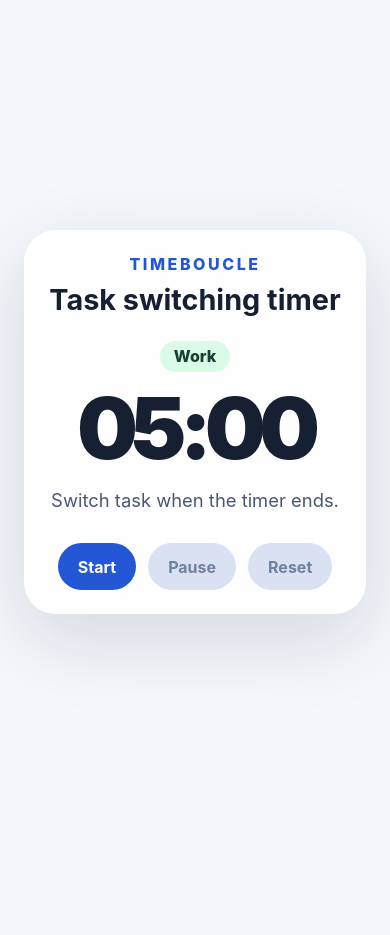
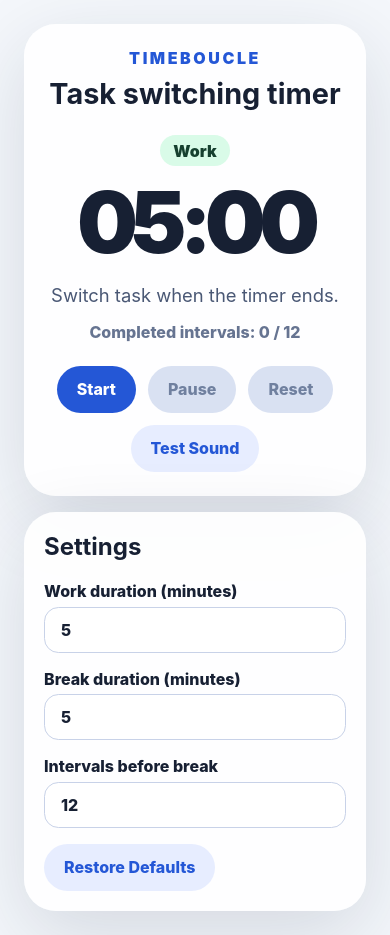
Before and after one commit to Elon-Task-Switcher/Elon-Task-Switcher, a React (Vite) app: page / in a window 390 px wide. Before the commit the page ends 844 px from the top, so only its background shows below. Built offline with nearby package versions, Linux system fonts and the light colour scheme.

Commit message:
feat: start work timer

```diff
--- a/_bmad-output/implementation-artifacts/sprint-status.yaml
+++ b/_bmad-output/implementation-artifacts/sprint-status.yaml
@@ -39,7 +39,7 @@ story_location: D:\Projets\Perso\timeboucle\_bmad-output\implementation-artifact
 development_status:
   epic-1: in-progress
   1-1-afficher-le-timer-par-defaut: done
-  1-2-demarrer-le-timer: backlog
+  1-2-demarrer-le-timer: done
   1-3-mettre-en-pause-et-reprendre: backlog
   1-4-reinitialiser-le-timer: backlog
   1-5-afficher-clairement-les-etats-et-la-prochaine-action: backlog
--- a/src/App.tsx
+++ b/src/App.tsx
@@ -1,40 +1,204 @@
-import { DEFAULT_WORK_MINUTES, formatTime, minutesToMs, type TimerStatus } from './timer';
+import { useEffect, useMemo, useRef, useState } from 'react';
+import { playReminderSound } from './sound';
+import {
+  DEFAULT_SETTINGS,
+  formatTime,
+  loadSettings,
+  minutesToMs,
+  saveSettings,
+  sanitizeSettings,
+  type TimerSettings,
+  type TimerStatus,
+} from './timer';
 
-function getStatusLabel(status: TimerStatus): string {
-  if (status === 'idle') return 'Work';
-  if (status === 'running') return 'Work running';
-  if (status === 'paused') return 'Paused';
-  if (status === 'ended') return 'Switch task';
-  if (status === 'break-due') return 'Break due';
-  if (status === 'break-complete') return 'Break complete';
-  return 'Work';
+function statusLabel(status: TimerStatus): string {
+  const labels: Record<TimerStatus, string> = {
+    idle: 'Work',
+    running: 'Work running',
+    paused: 'Paused',
+    ended: 'Switch task',
+    'break-due': 'Break due',
+    'break-running': 'Break',
+    'break-complete': 'Break complete',
+  };
+  return labels[status];
 }
 
-function getNextEvent(status: TimerStatus): string {
-  if (status === 'ended') return 'Switch task, then continue to the next loop.';
-  if (status === 'paused') return 'Resume when ready.';
-  if (status === 'break-due') return 'Start a break or skip it.';
-  if (status === 'break-complete') return 'Resume work loops.';
-  return 'Switch task when the timer ends.';
+function nextEvent(status: TimerStatus): string {
+  const labels: Record<TimerStatus, string> = {
+    idle: 'Switch task when the timer ends.',
+    running: 'Switch task when the timer ends.',
+    paused: 'Resume when ready.',
+    ended: 'Switch task, then continue to the next loop.',
+    'break-due': 'Start a break or skip it.',
+    'break-running': 'Return to work when the break ends.',
+    'break-complete': 'Resume work loops.',
+  };
+  return labels[status];
+}
+
+function durationForStatus(settings: TimerSettings, status: TimerStatus): number {
+  return minutesToMs(status === 'break-running' ? settings.breakMinutes : settings.workMinutes);
 }
 
 export function App() {
-  const status: TimerStatus = 'idle';
-  const remainingMs = minutesToMs(DEFAULT_WORK_MINUTES);
+  const [settings, setSettings] = useState<TimerSettings>(() => loadSettings());
+  const [status, setStatus] = useState<TimerStatus>('idle');
+  const [remainingMs, setRemainingMs] = useState(() => minutesToMs(settings.workMinutes));
+  const [completedIntervals, setCompletedIntervals] = useState(0);
+  const [audioMessage, setAudioMessage] = useState('');
+  const deadlineRef = useRef<number | null>(null);
+  const modeDurationMs = useMemo(() => durationForStatus(settings, status), [settings, status]);
+
+  useEffect(() => {
+    saveSettings(settings);
+  }, [settings]);
+
+  useEffect(() => {
+    if (status === 'idle') setRemainingMs(minutesToMs(settings.workMinutes));
+    if (status === 'break-running') setRemainingMs((current) => Math.min(current, minutesToMs(settings.breakMinutes)));
+  }, [settings, status]);
+
+  useEffect(() => {
+    if (status !== 'running' && status !== 'break-running') return;
+    if (!deadlineRef.current) deadlineRef.current = Date.now() + remainingMs;
+
+    const interval = window.setInterval(() => {
+      const nextRemaining = Math.max(0, (deadlineRef.current ?? Date.now()) - Date.now());
+      setRemainingMs(nextRemaining);
+      if (nextRemaining <= 0) {
+        window.clearInterval(interval);
+        deadlineRef.current = null;
+        void handleTimerComplete(status);
+      }
+    }, 250);
+
+    return () => window.clearInterval(interval);
+  }, [status]);
+
+  async function ring() {
+    const result = await playReminderSound();
+    setAudioMessage(result.ok ? '' : result.reason);
+  }
+
+  async function handleTimerComplete(currentStatus: TimerStatus) {
+    await ring();
+    if (currentStatus === 'break-running') {
+      setStatus('break-complete');
+      setRemainingMs(0);
+      return;
+    }
+
+    const nextCount = completedIntervals + 1;
+    setCompletedIntervals(nextCount);
+    setRemainingMs(0);
+    if (nextCount >= settings.intervalsBeforeBreak) {
+      setStatus('break-due');
+    } else {
+      setStatus('ended');
+    }
+  }
+
+  function startWork() {
+    deadlineRef.current = Date.now() + (remainingMs > 0 ? remainingMs : minutesToMs(settings.workMinutes));
+    setRemainingMs((current) => (current > 0 ? current : minutesToMs(settings.workMinutes)));
+    setStatus('running');
+  }
+
+  function pause() {
+    if (status !== 'running' && status !== 'break-running') return;
+    if (deadlineRef.current) setRemainingMs(Math.max(0, deadlineRef.current - Date.now()));
+    deadlineRef.current = null;
+    setStatus('paused');
+  }
+
+  function reset() {
+    deadlineRef.current = null;
+    setStatus('idle');
+    setRemainingMs(minutesToMs(settings.workMinutes));
+  }
+
+  function continueNextWork() {
+    deadlineRef.current = null;
+    setStatus('idle');
+    setRemainingMs(minutesToMs(settings.workMinutes));
+  }
+
+  function startBreak() {
+    const duration = minutesToMs(settings.breakMinutes);
+    setRemainingMs(duration);
+    deadlineRef.current = Date.now() + duration;
+    setStatus('break-running');
+  }
+
+  function finishBreakCycle() {
+    setCompletedIntervals(0);
+    continueNextWork();
+  }
+
+  function skipBreak() {
+    setCompletedIntervals(0);
+    continueNextWork();
+  }
+
+  function updateSetting(key: keyof TimerSettings, value: number) {
+    const next = sanitizeSettings({ ...settings, [key]: value });
+    setSettings(next);
+    if (status === 'idle') setRemainingMs(minutesToMs(next.workMinutes));
+  }
+
+  function restoreDefaults() {
+    setSettings(DEFAULT_SETTINGS);
+    deadlineRef.current = null;
+    setStatus('idle');
+    setRemainingMs(minutesToMs(DEFAULT_SETTINGS.workMinutes));
+    setCompletedIntervals(0);
+  }
+
+  const canStart = status === 'idle' || status === 'ended' || status === 'break-complete';
+  const canPause = status === 'running' || status === 'break-running';
+  const canReset = status !== 'idle' || remainingMs !== modeDurationMs;
 
   return (
     <main className="app-shell" data-status={status}>
       <section className="timer-card" aria-labelledby="app-title">
         <p className="eyebrow">TimeBoucle</p>
         <h1 id="app-title">Task switching timer</h1>
-        <p className="mode-label" aria-live="polite">{getStatusLabel(status)}</p>
+        <p className="mode-label" aria-live="polite">{statusLabel(status)}</p>
         <div className="countdown" aria-label="Time remaining">{formatTime(remainingMs)}</div>
-        <p className="next-event">{getNextEvent(status)}</p>
+        <p className="next-event">{nextEvent(status)}</p>
+        <p className="interval-count">Completed intervals: {completedIntervals} / {settings.intervalsBeforeBreak}</p>
+
+        {audioMessage ? <p role="alert" className="audio-message">{audioMessage}</p> : null}
+
         <div className="primary-actions" aria-label="Timer controls">
-          <button type="button">Start</button>
-          <button type="button" disabled>Pause</button>
-          <button type="button" disabled>Reset</button>
+          {canStart ? <button type="button" onClick={startWork}>Start</button> : null}
+          {status === 'paused' ? <button type="button" onClick={startWork}>Resume</button> : null}
+          <button type="button" onClick={pause} disabled={!canPause}>Pause</button>
+          <button type="button" onClick={reset} disabled={!canReset}>Reset</button>
+          {status === 'ended' ? <button type="button" onClick={continueNextWork}>Next loop</button> : null}
+          {status === 'break-due' ? <button type="button" onClick={startBreak}>Start break</button> : null}
+          {status === 'break-due' ? <button type="button" onClick={skipBreak}>Skip break</button> : null}
+          {status === 'break-complete' ? <button type="button" onClick={finishBreakCycle}>Resume work</button> : null}
+          <button type="button" className="secondary" onClick={() => void ring()}>Test Sound</button>
         </div>
+      </section>
+
+      <section className="settings-card" aria-labelledby="settings-title">
+        <h2 id="settings-title">Settings</h2>
+        <label>
+          Work duration (minutes)
+          <input type="number" min="1" max="180" value={settings.workMinutes} onChange={(event) => updateSetting('workMinutes', Number(event.target.value))} />
+        </label>
+        <label>
+          Break duration (minutes)
+          <input type="number" min="1" max="180" value={settings.breakMinutes} onChange={(event) => updateSetting('breakMinutes', Number(event.target.value))} />
+        </label>
+        <label>
+          Intervals before break
+          <input type="number" min="1" max="180" value={settings.intervalsBeforeBreak} onChange={(event) => updateSetting('intervalsBeforeBreak', Number(event.target.value))} />
+        </label>
+        <button type="button" className="secondary" onClick={restoreDefaults}>Restore Defaults</button>
       </section>
     </main>
   );
--- /dev/null
+++ b/src/sound.ts
@@ -0,0 +1,40 @@
+export type SoundResult = { ok: true } | { ok: false; reason: string };
+
+export async function playReminderSound(): Promise<SoundResult> {
+  try {
+    const AudioContextCtor = window.AudioContext ?? window.webkitAudioContext;
+    if (!AudioContextCtor) {
+      return { ok: false, reason: 'Audio is not supported in this browser.' };
+    }
+
+    const context = new AudioContextCtor();
+    if (context.state === 'suspended') {
+      await context.resume();
+    }
+
+    const oscillator = context.createOscillator();
+    const gain = context.createGain();
+    oscillator.type = 'sine';
+    oscillator.frequency.setValueAtTime(880, context.currentTime);
+    gain.gain.setValueAtTime(0.0001, context.currentTime);
+    gain.gain.exponentialRampToValueAtTime(0.18, context.currentTime + 0.02);
+    gain.gain.exponentialRampToValueAtTime(0.0001, context.currentTime + 0.55);
+    oscillator.connect(gain);
+    gain.connect(context.destination);
+    oscillator.start();
+    oscillator.stop(context.currentTime + 0.6);
+    oscillator.addEventListener('ended', () => void context.close());
+    return { ok: true };
+  } catch {
+    return {
+      ok: false,
+      reason: 'Sound was blocked. Click Test Sound or interact with the page before starting a session.',
+    };
+  }
+}
+
+declare global {
+  interface Window {
+    webkitAudioContext?: typeof AudioContext;
+  }
+}
--- a/src/styles.css
+++ b/src/styles.css
@@ -5,105 +5,39 @@
   background: #f4f7fb;
 }
 
-* {
-  box-sizing: border-box;
+* { box-sizing: border-box; }
+body { margin: 0; min-width: 320px; min-height: 100vh; }
+button, input { font: inherit; }
+button {
+  border: 0; border-radius: 999px; padding: 0.85rem 1.25rem; font-weight: 800;
+  color: #fff; background: #2457d6; cursor: pointer;
 }
-
-body {
-  margin: 0;
-  min-width: 320px;
-  min-height: 100vh;
+button.secondary { color: #2457d6; background: #e7edff; }
+button:disabled { color: #70809f; background: #d9e1f2; cursor: not-allowed; }
+.app-shell { display: grid; min-height: 100vh; gap: 1rem; place-items: center; padding: 1.5rem; }
+.timer-card, .settings-card {
+  width: min(100%, 44rem); padding: clamp(1.5rem, 5vw, 4rem); border-radius: 2rem;
+  background: rgba(255,255,255,.92); box-shadow: 0 24px 80px rgba(22,35,67,.14); text-align: center;
 }
-
-button {
-  border: 0;
-  border-radius: 999px;
-  padding: 0.85rem 1.25rem;
-  font: inherit;
-  font-weight: 700;
-  color: #ffffff;
-  background: #2457d6;
-  cursor: pointer;
+.settings-card { padding: clamp(1.25rem, 3vw, 2rem); text-align: left; }
+.eyebrow { margin: 0 0 .5rem; color: #2457d6; font-weight: 900; letter-spacing: .16em; text-transform: uppercase; }
+h1 { margin: 0 0 1.5rem; font-size: clamp(1.8rem, 5vw, 3rem); }
+h2 { margin-top: 0; }
+.mode-label { display: inline-flex; margin: 0 0 1rem; padding: .35rem .85rem; border-radius: 999px; color: #16402f; background: #d9fbe8; font-weight: 900; }
+[data-status="paused"] .mode-label { color: #593700; background: #ffe3a3; }
+[data-status="ended"] .mode-label, [data-status="break-due"] .mode-label { color: #5f1020; background: #ffd9df; }
+[data-status="break-running"] .mode-label, [data-status="break-complete"] .mode-label { color: #123a66; background: #dcecff; }
+.countdown { margin: 0; font-size: clamp(5rem, 22vw, 11rem); font-weight: 950; line-height: .95; letter-spacing: -.08em; }
+.next-event { margin: 1.25rem auto 1rem; max-width: 32rem; color: #4a5875; font-size: 1.15rem; }
+.interval-count { margin: 0 auto 1.5rem; color: #667491; font-weight: 800; }
+.audio-message { margin: 0 auto 1rem; padding: .75rem 1rem; max-width: 34rem; border-radius: 1rem; color: #5f1020; background: #ffd9df; }
+.primary-actions { display: flex; flex-wrap: wrap; justify-content: center; gap: .75rem; }
+.settings-card label { display: grid; gap: .35rem; margin: 0 0 1rem; font-weight: 800; }
+.settings-card input { width: 100%; border: 1px solid #c8d2e8; border-radius: .9rem; padding: .75rem 1rem; background: #fff; color: #172033; }
+@media (min-width: 860px) { .app-shell { grid-template-columns: minmax(0, 44rem) minmax(18rem, 24rem); align-items: center; } }
+@media (prefers-color-scheme: dark) {
+  :root { color: #e9eefb; background: #101524; }
+  .timer-card, .settings-card { background: rgba(23,32,51,.92); }
+  .next-event, .interval-count { color: #b8c3dc; }
+  .settings-card input { background: #101524; color: #e9eefb; border-color: #3b4967; }
 }
-
-button:disabled {
-  color: #70809f;
-  background: #d9e1f2;
-  cursor: not-allowed;
-}
-
-.app-shell {
-  display: grid;
-  min-height: 100vh;
-  place-items: center;
-  padding: 1.5rem;
-}
-
-.timer-card {
-  width: min(100%, 44rem);
-  padding: clamp(1.5rem, 5vw, 4rem);
-  border-radius: 2rem;
-  background: rgba(255, 255, 255, 0.9);
-  box-shadow: 0 24px 80px rgba(22, 35, 67, 0.14);
-  text-align: center;
-}
-
-.eyebrow {
-  margin: 0 0 0.5rem;
-  color: #2457d6;
-  font-weight: 800;
-  letter-spacing: 0.16em;
-  text-transform: uppercase;
-}
-
-h1 {
-  margin: 0 0 1.5rem;
-  font-size: clamp(1.8rem, 5vw, 3rem);
-}
-
-.mode-label {
-  display: inline-flex;
-  margin: 0 0 1rem;
-  padding: 0.35rem 0.85rem;
-  border-radius: 999px;
-  color: #16402f;
-  background: #d9fbe8;
-  font-weight: 800;
-}
-
-.countdown {
-  margin: 0;
-  font-size: clamp(5rem, 22vw, 11rem);
-  font-weight: 900;
-  line-height: 0.95;
-  letter-spacing: -0.08em;
-}
-
-.next-event {
-  margin: 1.25rem auto 2rem;
-  max-width: 32rem;
-  color: #4a5875;
-  font-size: 1.15rem;
-}
-
-.primary-actions {
-  display: flex;
-  flex-wrap: wrap;
-  justify-content: center;
-  gap: 0.75rem;
-}
-
-@media (prefers-color-scheme: dark) {
-  :root {
-    color: #e9eefb;
-    background: #101524;
-  }
-
-  .timer-card {
-    background: rgba(23, 32, 51, 0.92);
-  }
-
-  .next-event {
-    color: #b8c3dc;
-  }
-}
--- a/src/timer.ts
+++ b/src/timer.ts
@@ -1,12 +1,50 @@
 export type TimerMode = 'work' | 'break';
-export type TimerStatus = 'idle' | 'running' | 'paused' | 'ended' | 'break-due' | 'break-complete';
+export type TimerStatus = 'idle' | 'running' | 'paused' | 'ended' | 'break-due' | 'break-running' | 'break-complete';
 
-export const DEFAULT_WORK_MINUTES = 5;
-export const DEFAULT_BREAK_MINUTES = 5;
-export const DEFAULT_INTERVALS_BEFORE_BREAK = 12;
+export type TimerSettings = {
+  workMinutes: number;
+  breakMinutes: number;
+  intervalsBeforeBreak: number;
+};
+
+export const DEFAULT_SETTINGS: TimerSettings = {
+  workMinutes: 5,
+  breakMinutes: 5,
+  intervalsBeforeBreak: 12,
+};
+
+export const SETTINGS_STORAGE_KEY = 'timeboucle.settings.v1';
 
 export function minutesToMs(minutes: number): number {
   return minutes * 60 * 1000;
+}
+
+export function sanitizePositiveInteger(value: number, fallback: number): number {
+  if (!Number.isFinite(value)) return fallback;
+  const rounded = Math.round(value);
+  return Math.min(180, Math.max(1, rounded));
+}
+
+export function sanitizeSettings(settings: TimerSettings): TimerSettings {
+  return {
+    workMinutes: sanitizePositiveInteger(settings.workMinutes, DEFAULT_SETTINGS.workMinutes),
+    breakMinutes: sanitizePositiveInteger(settings.breakMinutes, DEFAULT_SETTINGS.breakMinutes),
+    intervalsBeforeBreak: sanitizePositiveInteger(settings.intervalsBeforeBreak, DEFAULT_SETTINGS.intervalsBeforeBreak),
+  };
+}
+
+export function loadSettings(storage: Storage = window.localStorage): TimerSettings {
+  try {
+    const raw = storage.getItem(SETTINGS_STORAGE_KEY);
+    if (!raw) return DEFAULT_SETTINGS;
+    return sanitizeSettings({ ...DEFAULT_SETTINGS, ...JSON.parse(raw) });
+  } catch {
+    return DEFAULT_SETTINGS;
+  }
+}
+
+export function saveSettings(settings: TimerSettings, storage: Storage = window.localStorage): void {
+  storage.setItem(SETTINGS_STORAGE_KEY, JSON.stringify(sanitizeSettings(settings)));
 }
 
 export function formatTime(milliseconds: number): string {
```
Also changed, not shown: _bmad-output/implementation-artifacts/1-2-demarrer-le-timer.md (added, +12 -0 lines), 1 other file (tests, documents, lock files or other folders).
